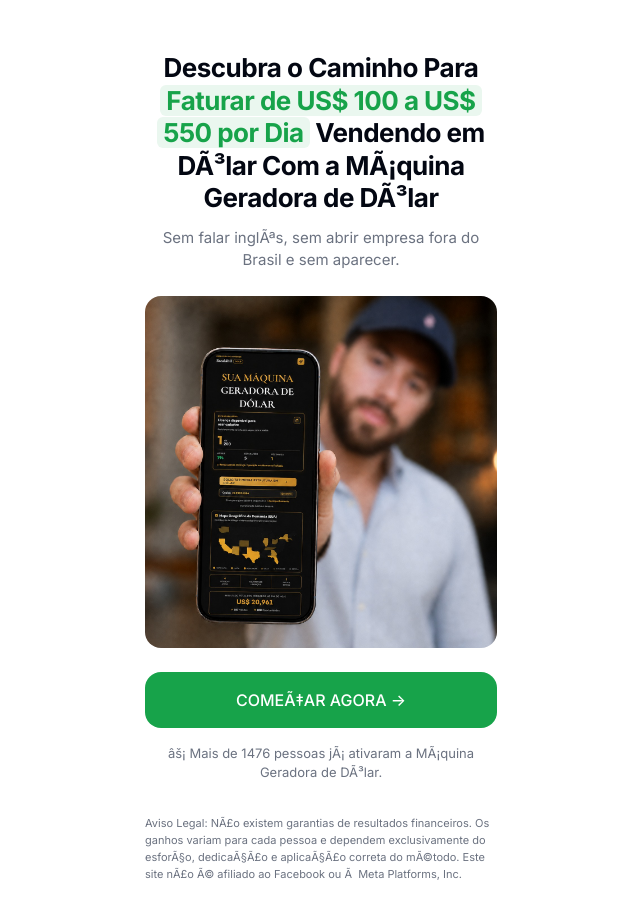
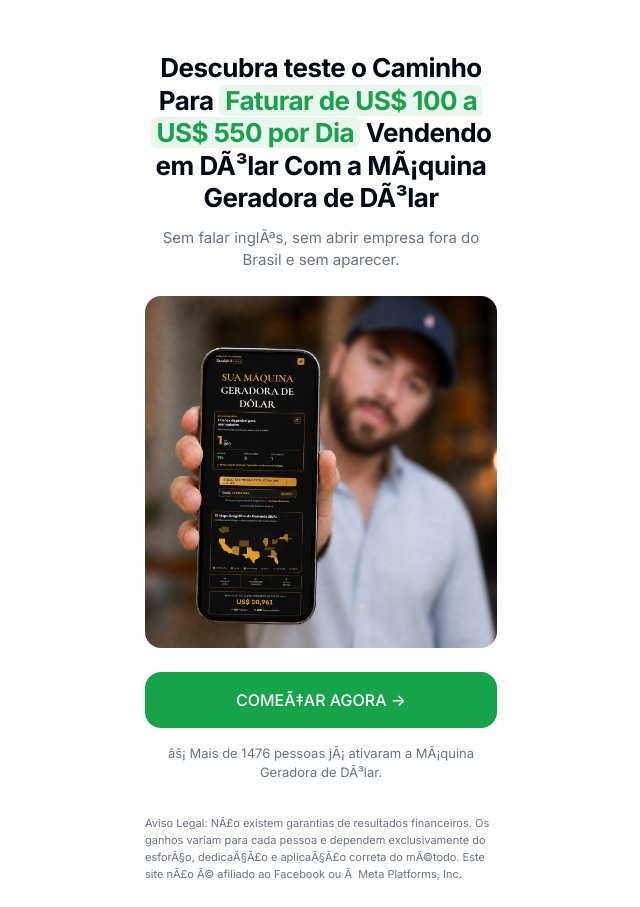
Before and after one commit to arthurdeluz115/vercel_davila_quiz, a plain HTML site: page quiz/index.html in a window 1280 px wide. Shown: the whole page, without its empty margins (319-959 px from the left). Drawn offline with Linux system fonts and the light colour scheme; a script that the page names is missing.

```diff
--- a/quiz/index.html
+++ b/quiz/index.html
@@ -326,7 +326,7 @@
 
   <!-- 0 · Entrada -->
   <section class="screen is-active" data-screen="0">
-    <h1>Descubra o Caminho Para <span class="highlight highlight--verde">Faturar de US$ 100 a US$ 550 por Dia</span> Vendendo em Dólar Com a Máquina Geradora de Dólar</h1>
+    <h1>Descubra teste o Caminho Para <span class="highlight highlight--verde">Faturar de US$ 100 a US$ 550 por Dia</span> Vendendo em Dólar Com a Máquina Geradora de Dólar</h1>
     <p class="sub">Sem falar inglês, sem abrir empresa fora do Brasil e sem aparecer.</p>
     <div class="img-1x1"><img src="123.jpeg" alt="Dashboard de faturamento em dólar" fetchpriority="high" decoding="async" width="352" height="352"></div>
     <button type="button" class="cta" id="btnStart">COMEÇAR AGORA &rarr;</button>
```
